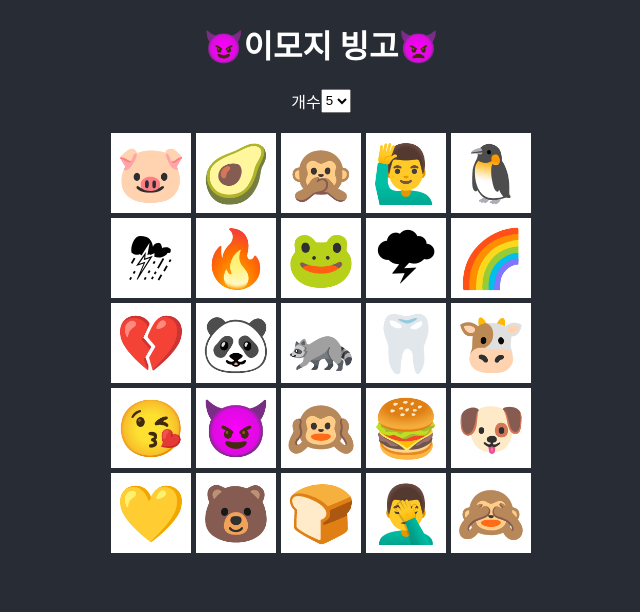
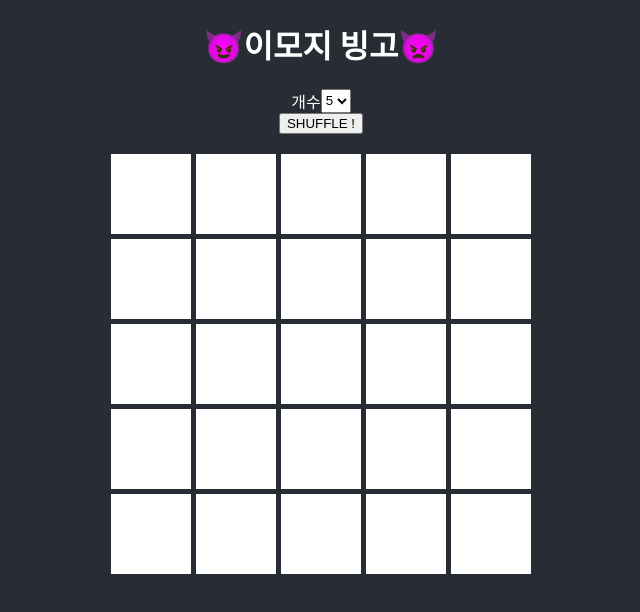
Before and after one commit to mango906/EmojiBingo, a React app: page / in a window 1280 px wide. Shown: the top 612 px of the page, without its empty margins (319-959 px from the left). Built offline with nearby package versions, Linux system fonts and the light colour scheme.

Commit message:
[ADD] shuffle 기능 추가

```diff
--- a/src/App.tsx
+++ b/src/App.tsx
@@ -1,6 +1,12 @@
-import React, { useState } from "react";
+import React, { useState, useCallback } from "react";
 import styled from "styled-components";
 import BingoBoard from "./containers/BingoBoard";
+import emojis from "./config/config";
+
+interface Emoji {
+   data: Array<string>;
+   key: number;
+}
 
 const Wrapper = styled("div")`
    background-color: #282c34;
@@ -12,16 +18,37 @@ const Wrapper = styled("div")`
 `;
 
 const Header = styled("h1")`
-    color: #fff;
-    text-align: center;
+   color: #fff;
+   text-align: center;
 `;
 
 const WhiteFont = styled("div")`
-    color: #fff;
+   color: #fff;
 `;
+
+const ShuffleBtn = styled("button")``;
+
+let key = 0;
 
 const App: React.FC = () => {
    const [count, setCount] = useState<number>(5);
+   const [shuffled, setShuffled] = useState<Emoji>({ data: [], key });
+
+   const shuffle = useCallback((array: Array<string>) => {
+      for (let i = array.length - 1; i > 0; i--) {
+         const j = Math.floor(Math.random() * (i + 1));
+         [array[i], array[j]] = [array[j], array[i]];
+      }
+      return array;
+   }, []);
+
+   const handleShuffle = () => {
+      setShuffled({
+         data: shuffle(emojis),
+         key: ++key
+      });
+      // setShuffled(shuffle(emojis));
+   };
 
    return (
       <Wrapper>
@@ -40,7 +67,8 @@ const App: React.FC = () => {
                <option>8</option>
             </select>
          </div>
-         <BingoBoard count={count} />
+         <ShuffleBtn onClick={handleShuffle}>SHUFFLE !</ShuffleBtn>
+         <BingoBoard count={count} emojis={shuffled} />
       </Wrapper>
    );
 };
--- a/src/containers/BingoBoard.tsx
+++ b/src/containers/BingoBoard.tsx
@@ -1,10 +1,19 @@
-import React, { useEffect, useCallback } from "react";
+import React from "react";
 import styled from "styled-components";
 import BingoItem from "../components/BingoItem";
-import emojis from "../config/config";
+
+interface BoardProps {
+   count: number;
+}
+
+interface Emoji {
+   data: Array<string>;
+   key: number;
+}
 
 interface Props {
    count: number;
+   emojis: Emoji;
 }
 
 interface Square {
@@ -18,7 +27,7 @@ const Wrapper = styled("div")`
    justify-content: flex-start;
 `;
 
-const Board = styled("div")<Props>`
+const Board = styled("div")<BoardProps>`
    display: grid;
    grid-template-columns: repeat(${props => props.count}, 5rem);
    grid-template-rows: repeat(${props => props.count}, 5rem);
@@ -27,28 +36,17 @@ const Board = styled("div")<Props>`
    margin-top: 20px;
 `;
 
-const BingoBoard = ({ count }: Props) => {
+const BingoBoard = ({ count, emojis }: Props) => {
    let matrix: Array<any> = [];
-
-   const shuffle = useCallback((array: Array<string>) => {
-      console.log("array", array);
-      for (let i = array.length - 1; i > 0; i--) {
-         const j = Math.floor(Math.random() * (i + 1));
-         [array[i], array[j]] = [array[j], array[i]];
-      }
-      console.log("arr", array);
-      return array;
-   }, []);
 
    for (let i = 0; i < count; i++) {
       matrix[i] = new Array(count).fill({ contents: "", checked: false });
    }
 
-   const shuffledArray = shuffle(emojis);
    for (let i = 0; i < count; i++) {
       for (let j = 0; j < count; j++) {
          matrix[i][j] = {
-            contents: shuffledArray[i * count + j],
+            contents: emojis.data[i * count + j],
             checked: false
          };
       }
```
